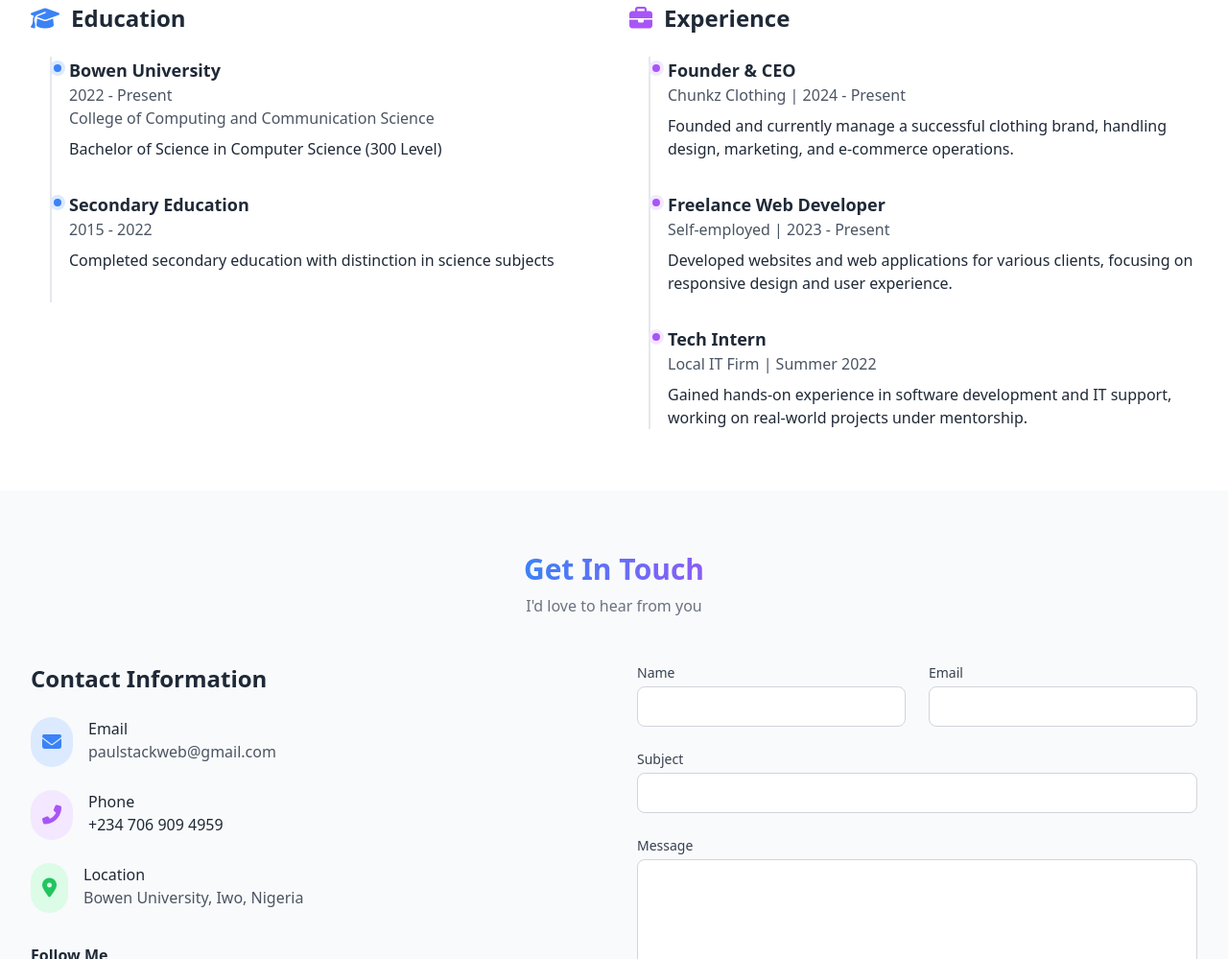
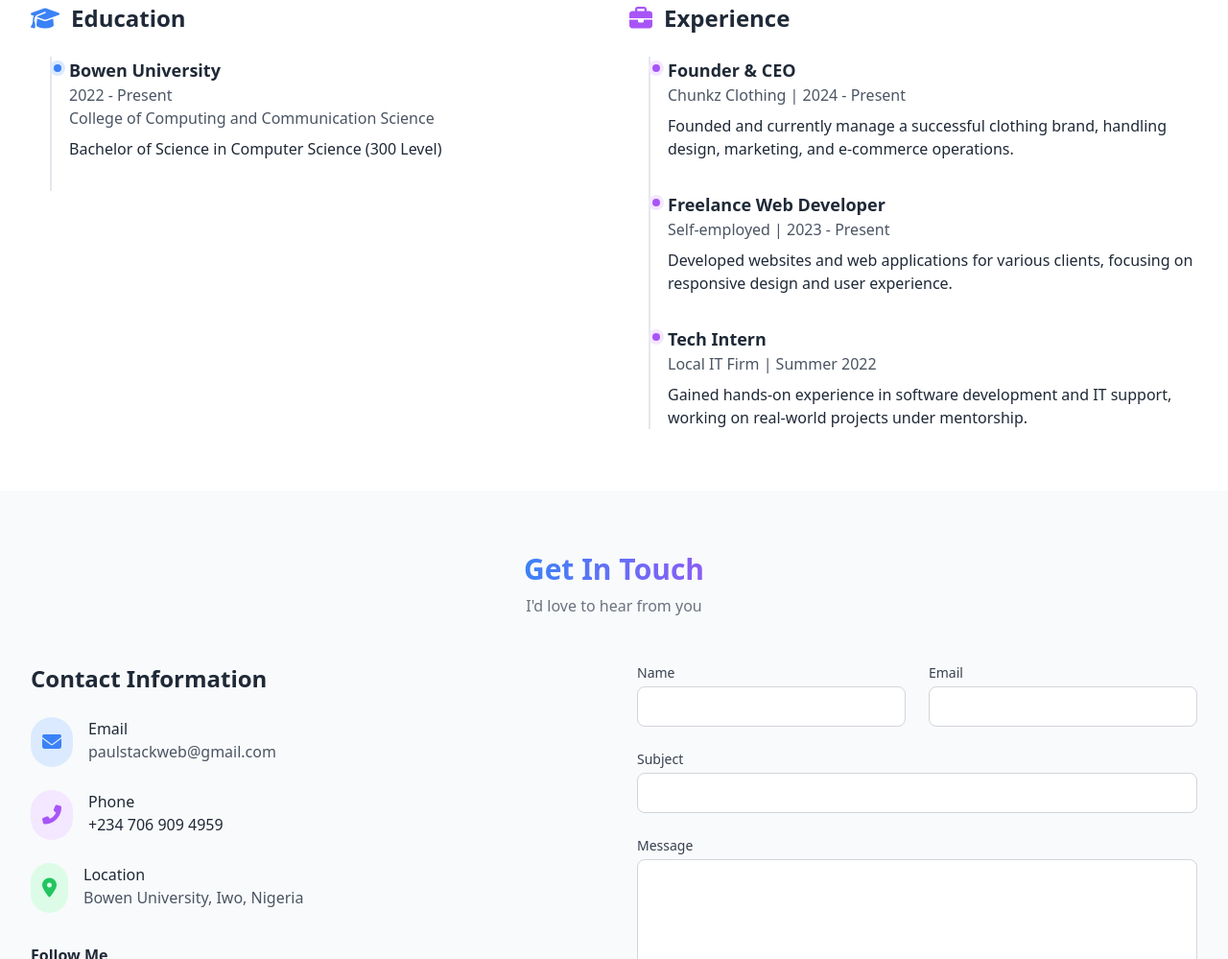
Before and after one commit to Paulsnrdev/My-Web-Resume, a plain HTML site: page index.html in a window 1280 px wide. Shown: the part 3212-4211 px from the top of the page at 96% size. Drawn offline with nearby package versions, Linux system fonts and the light colour scheme.

Commit message:
Add files via upload

```diff
--- a/index.html
+++ b/index.html
@@ -11,7 +11,7 @@
      <meta property="og:title" content="Paul Portfolio Website" />
     <meta property="og:description" content="A dynamic, performance-optimized modern web Resume" />
     <meta property="og:image" content="https://paulresume.vercel.app/profile.png" />
-    <meta property="og:url" content="https://www.safeinea.ca/" />
+    <meta property="og:url" content="https://paulresume.vercel.app/" />
     <meta property="og:type" content="website" />
     <link rel="icon" href="/profile.png" type="image/png" />
 
@@ -470,12 +470,12 @@ Currently building digital experiences for brands and dropping limited-edition a
                     </div>
 
                     <!-- Timeline item 2 -->
-                    <div class="relative pl-10 pb-8">
+                    <!-- <div class="relative pl-10 pb-8">
                         <div class="absolute left-5 top-1 w-4 h-4 rounded-full bg-blue-500 border-4 border-blue-100"></div>
                         <h4 class="text-lg font-semibold">Secondary Education</h4>
                         <p class="text-gray-600">2015 - 2022</p>
                         <p class="mt-2">Completed secondary education with distinction in science subjects</p>
-                    </div>
+                    </div> -->
                 </div>
             </div>
 
```
